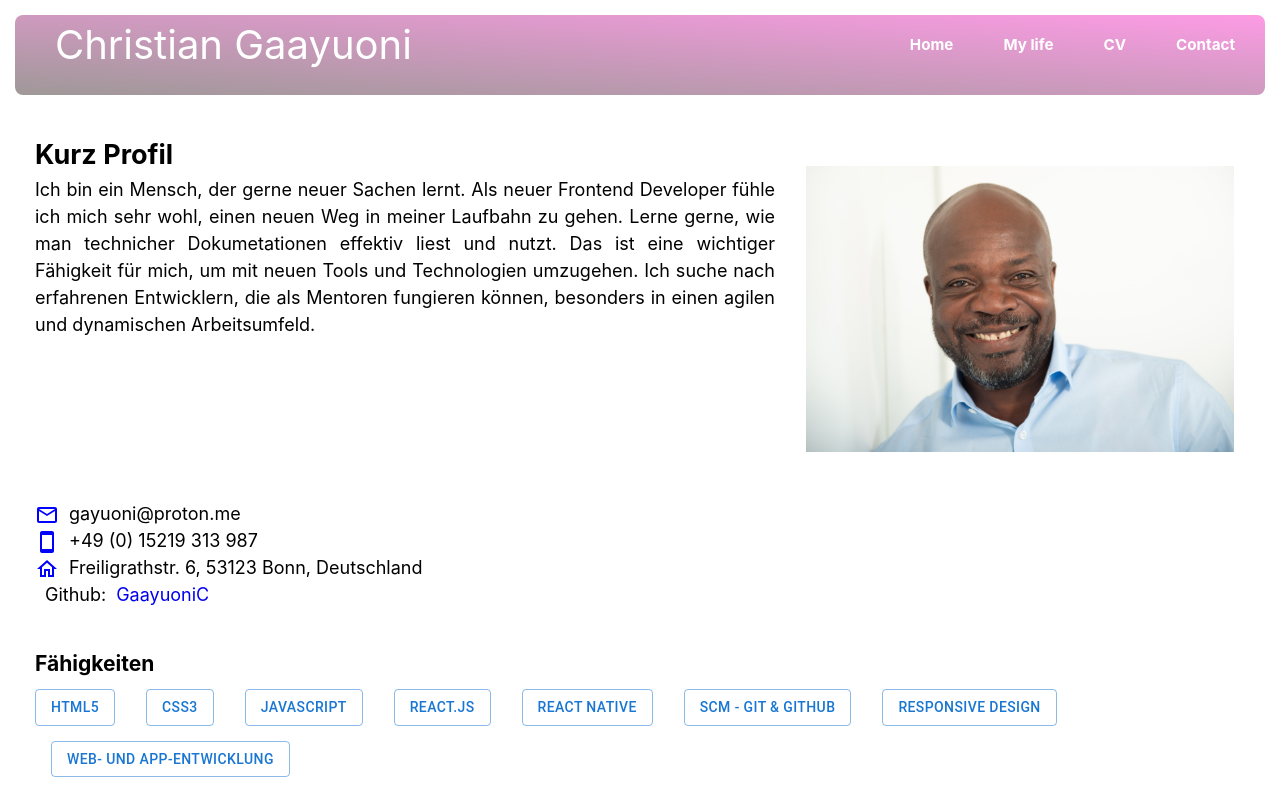
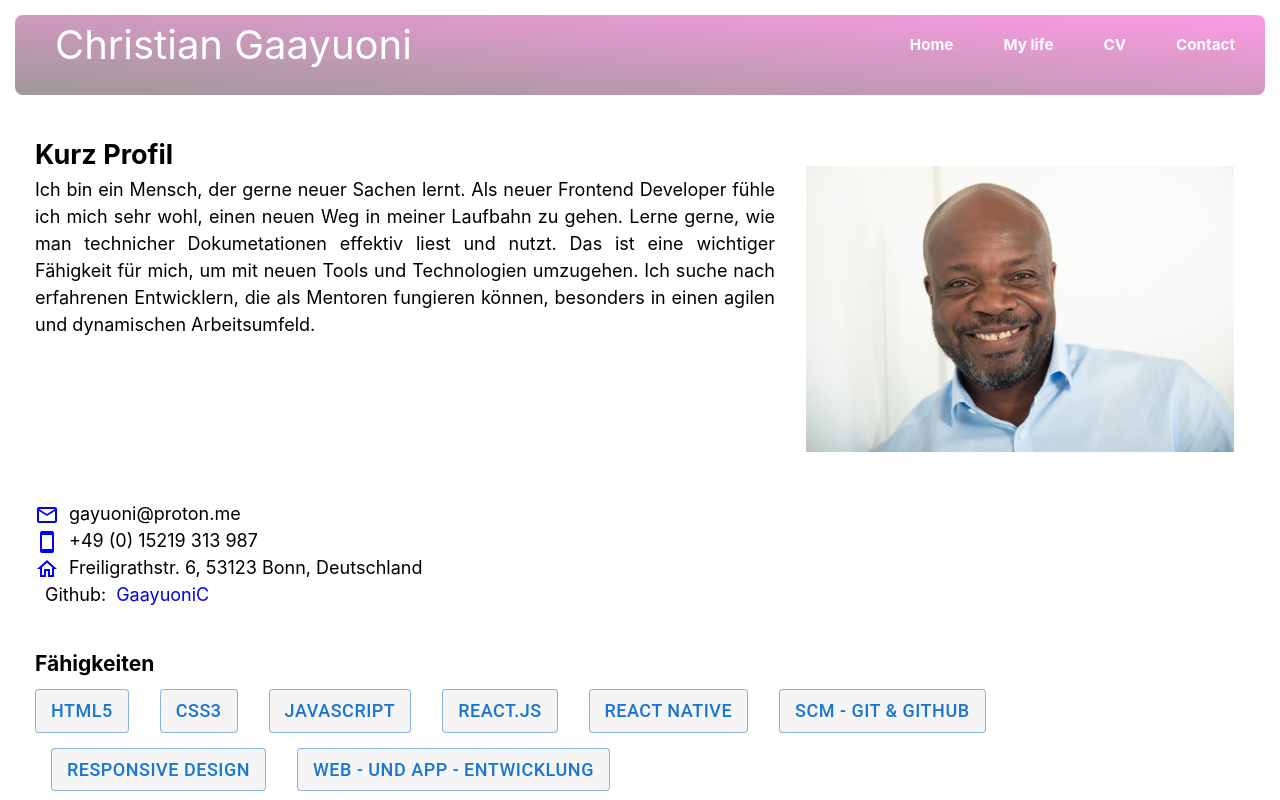
Before and after one commit to GaayuoniC/Gaayuoni-website-react, a React (Vite) app: page /cv in a window 1280 px wide. Shown: the top 800 px of the page. Built offline with nearby package versions, Linux system fonts and the light colour scheme.

Commit message:
work in progress on final touches for the cv page

```diff
--- a/src/components/CvPdf.jsx
+++ b/src/components/CvPdf.jsx
@@ -8,9 +8,14 @@ import "./CvPdf.css";
 import { myStudiesData, itRelevantData } from "../../data/myData";
 
 export function CvPdf() {
-  //defining custom style for changing material ui icons!!
   const iconStyle = {
     color: "blue",
+  };
+  const buttonStyle = {
+    backgroundColor: "rgba(245, 245, 245, 1)",
+    fontSize: 18,
+
+    cursor: "pointer",
   };
 
   return (
@@ -67,14 +72,31 @@ export function CvPdf() {
       <article>
         <h3>Fähigkeiten</h3>
         <Stack spacing={2} direction="row" className="container-stack">
-          <Button variant="outlined">HTML5</Button>
-          <Button variant="outlined">CSS3</Button>
-          <Button variant="outlined">Javascript</Button>
-          <Button variant="outlined">React.js</Button>
-          <Button variant="outlined">React Native</Button>
-          <Button variant="outlined">SCM - Git & Github</Button>
-          <Button variant="outlined">Responsive design</Button>
-          <Button variant="outlined">Web- und App-Entwicklung</Button>
+          <Button variant="outlined" style={buttonStyle}>
+            HTML5
+          </Button>
+          <Button variant="outlined" style={buttonStyle}>
+            CSS3
+          </Button>
+          <Button variant="outlined" style={buttonStyle}>
+            {" "}
+            Javascript
+          </Button>
+          <Button variant="outlined" style={buttonStyle}>
+            React.js
+          </Button>
+          <Button variant="outlined" style={buttonStyle}>
+            React Native
+          </Button>
+          <Button variant="outlined" style={buttonStyle}>
+            SCM - Git & Github
+          </Button>
+          <Button variant="outlined" style={buttonStyle}>
+            Responsive design
+          </Button>
+          <Button variant="outlined" style={buttonStyle}>
+            Web - und App - Entwicklung
+          </Button>
         </Stack>
       </article>
       <article>
```
